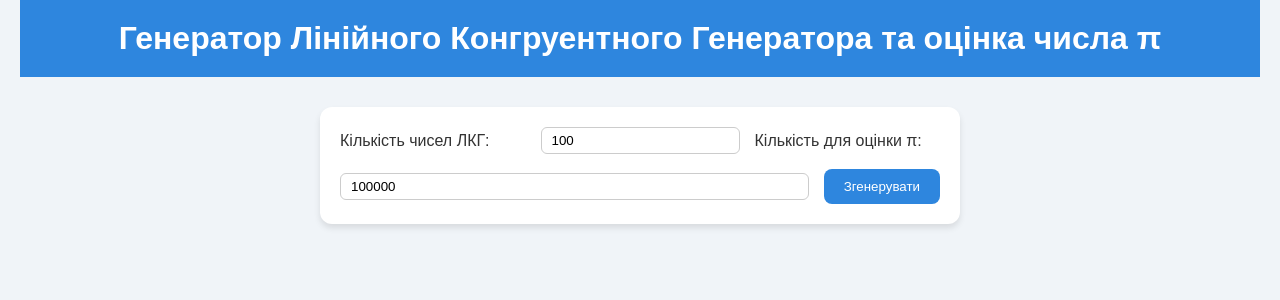
After one commit to HumeniukTetiana/information_protection, a Django app: page /lab1/ in a window 1280 px wide. The commit adds this page. Shown: the top 300 px of the page. Run offline with Django 5.2, Linux system fonts and the light colour scheme.

Commit message:
well but not done

```diff
--- a/information_protection/information_protection/templates/information_protection/index.html
+++ b/information_protection/information_protection/templates/information_protection/index.html
@@ -13,7 +13,7 @@
   </header>
 
   <main class="container">
-<div class="card" onclick="location.href='/lab1/'">
+<div class="card" onclick="location.href='{% url 'lab1' %}'">
   <h2>Lab 1</h2>
   <p>Генератор псевдовипадкових чисел</p>
 </div>
--- /dev/null
+++ b/information_protection/lcg/static/lcg/style.css
@@ -0,0 +1,103 @@
+/* ============================= */
+/* Загальні стилі */
+body {
+    font-family: Arial, sans-serif;
+    background-color: #f0f4f8;
+    margin: 0;
+    padding: 0 20px;
+    color: #333;
+}
+
+header {
+    text-align: center;
+    padding: 20px 0;
+    background-color: #2e86de;
+    color: #fff;
+    margin-bottom: 30px;
+}
+
+h1 {
+    margin: 0;
+    font-size: 2em;
+}
+
+h2 {
+    color: #2e86de;
+}
+
+h3 {
+    margin-bottom: 5px;
+    color: #34495e;
+}
+
+/* ============================= */
+/* Форма */
+.form-section {
+    max-width: 600px;
+    margin: 0 auto 30px auto;
+    background-color: #fff;
+    padding: 20px;
+    border-radius: 12px;
+    box-shadow: 0 4px 6px rgba(0,0,0,0.1);
+}
+
+.form-section form {
+    display: flex;
+    flex-wrap: wrap;
+    gap: 15px;
+    align-items: center;
+    justify-content: space-between;
+}
+
+.form-section label {
+    flex: 1 0 180px;
+}
+
+.form-section input {
+    flex: 1 0 150px;
+    padding: 5px 10px;
+    border-radius: 6px;
+    border: 1px solid #ccc;
+}
+
+.form-section button {
+    padding: 10px 20px;
+    background-color: #2e86de;
+    color: white;
+    border: none;
+    border-radius: 8px;
+    cursor: pointer;
+    transition: background-color 0.3s ease;
+}
+
+.form-section button:hover {
+    background-color: #1b4f72;
+}
+
+/* ============================= */
+/* Результати */
+.result-section {
+    max-width: 800px;
+    margin: 0 auto 30px auto;
+    background-color: #fff;
+    padding: 20px;
+    border-radius: 12px;
+    box-shadow: 0 4px 6px rgba(0,0,0,0.1);
+}
+
+.result-block {
+    margin-bottom: 20px;
+}
+
+.numbers {
+    display: flex;
+    flex-wrap: wrap;
+    gap: 5px;
+}
+
+.numbers span {
+    background-color: #d6eaf8;
+    padding: 5px 8px;
+    border-radius: 4px;
+    font-size: 0.9em;
+}
--- /dev/null
+++ b/information_protection/lcg/templates/lcg/lcg.html
@@ -0,0 +1,59 @@
+{% load static %}
+<!DOCTYPE html>
+<html lang="uk">
+<head>
+    <meta charset="UTF-8">
+    <meta name="viewport" content="width=device-width, initial-scale=1.0">
+    <title>Генератор ЛКГ та оцінка числа π</title>
+    <link rel="stylesheet" href="{% static 'lcg/style.css' %}">
+</head>
+<body>
+    <header>
+        <h1>Генератор Лінійного Конгруентного Генератора та оцінка числа π</h1>
+    </header>
+
+    <main>
+        <section class="form-section">
+            <form method="get">
+                <label for="count">Кількість чисел ЛКГ:</label>
+                <input type="number" id="count" name="count" value="100" min="1">
+
+                <label for="count_estimate">Кількість для оцінки π:</label>
+                <input type="number" id="count_estimate" name="count_estimate" value="100000" min="1">
+
+                <button type="submit">Згенерувати</button>
+            </form>
+        </section>
+
+        {% if result %}
+        <section class="result-section">
+            <h2>Результати</h2>
+
+            <div class="result-block">
+                <h3>Числа ЛКГ:</h3>
+                <div class="numbers">
+                    {% for num in result.numbers %}
+                        <span>{{ num }}</span>
+                    {% endfor %}
+                </div>
+            </div>
+
+            <div class="result-block">
+                <h3>Період ЛКГ:</h3>
+                <p>{{ result.lcg_period }}</p>
+            </div>
+
+            <div class="result-block">
+                <h3>Оцінка числа π за методом Чезаро (ЛКГ):</h3>
+                <p>{{ result.cesaro_estimate|floatformat:6 }}</p>
+            </div>
+
+            <div class="result-block">
+                <h3>Оцінка числа π за методом Чезаро (вбудований генератор Python):</h3>
+                <p>{{ result.cesaro_lib_estimate|floatformat:6 }}</p>
+            </div>
+        </section>
+        {% endif %}
+    </main>
+</body>
+</html>
--- a/information_protection/lcg/urls.py
+++ b/information_protection/lcg/urls.py
@@ -2,5 +2,5 @@ from django.urls import path
 from . import views
 
 urlpatterns = [
-    path('lcg/', views.generate_lcg, name='lcg'),
+    path('', views.generate_lcg, name='lab1'),
 ]
--- a/information_protection/lcg/views.py
+++ b/information_protection/lcg/views.py
@@ -60,4 +60,4 @@ def generate_lcg(request):
             'cesaro_lib_estimate': cesaro_lib
         }
 
-    return render(request, 'lcg.html', {'result': result})
+    return render(request, 'lcg/lcg.html', {'result': result})
```
Also changed, not shown: information_protection/lcg/static/style.css (deleted, +0 -86 lines), information_protection/lcg/templates/lcg.html (deleted, +0 -39 lines).
